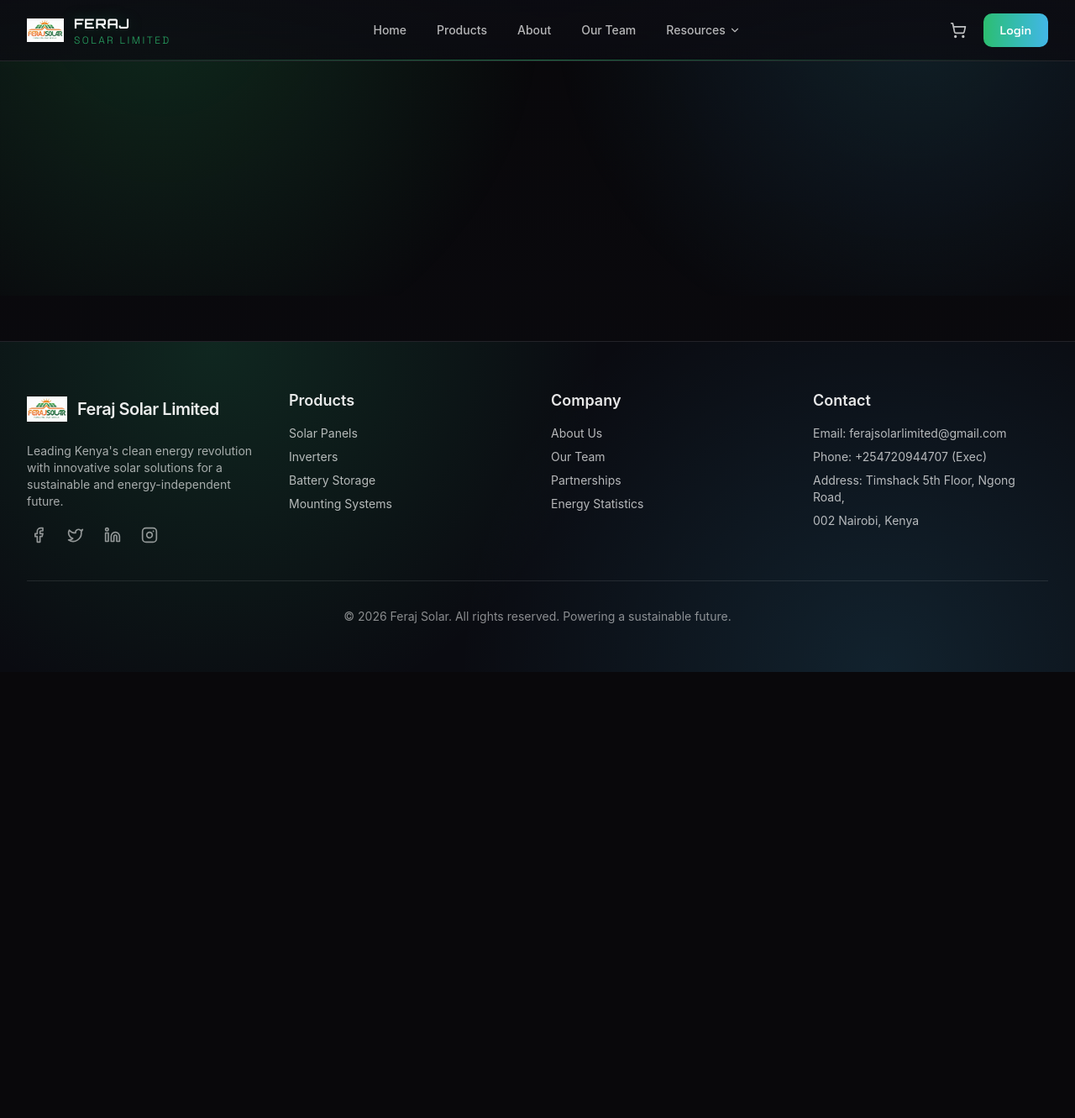
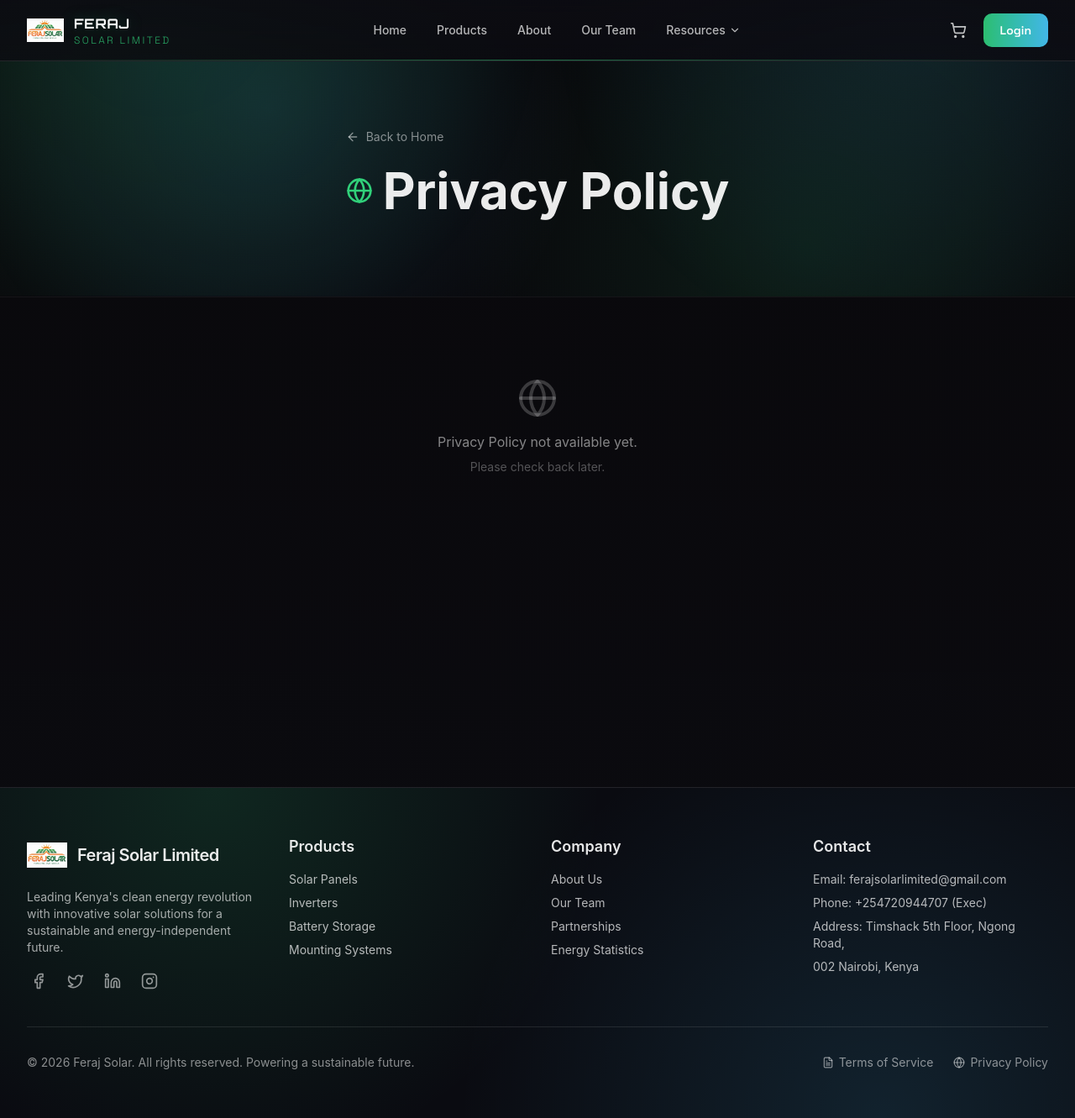
Before and after one commit to louisotieno2001/Feraj-Energy-Limited, a React (Vite) app: page /privacy-policy in a window 1280 px wide. Shown: the whole page at 84% size. Before the commit the page ends 800 px from the top, so only its background shows below. Built offline with nearby package versions, Linux system fonts and the light colour scheme; no server answers; the database is empty.

Commit message:
feat: admin pages for edit and create legal docs and UI pages

```diff
--- a/package.json
+++ b/package.json
@@ -57,12 +57,14 @@
     "react-dnd-html5-backend": "16.0.1",
     "react-globe.gl": "^2.37.0",
     "react-hook-form": "7.55.0",
+    "react-markdown": "^10.1.0",
     "react-popper": "2.3.0",
     "react-resizable-panels": "2.1.7",
     "react-responsive-masonry": "2.7.1",
     "react-router-dom": "^7.12.0",
     "react-slick": "0.31.0",
     "recharts": "2.15.2",
+    "remark-gfm": "^4.0.1",
     "sonner": "2.0.3",
     "tailwind-merge": "3.2.0",
     "three": "^0.182.0",
--- a/src/app/App.tsx
+++ b/src/app/App.tsx
@@ -52,6 +52,16 @@
     default: module.PartnershipRequest,
   }))
 );
+const TermsOfService = lazy(() =>
+  import('@/app/pages/TermsOfService').then((module) => ({
+    default: module.TermsOfService,
+  }))
+);
+const PrivacyPolicy = lazy(() =>
+  import('@/app/pages/PrivacyPolicy').then((module) => ({
+    default: module.PrivacyPolicy,
+  }))
+);
 const WhyGreen = lazy(() =>
   import('@/app/pages/WhyGreen').then((module) => ({
     default: module.WhyGreen,
@@ -98,6 +108,11 @@
 const AdminPartnershipRequests = lazy(() =>
   import('@/app/pages/admin/PartnershipRequests').then((module) => ({
     default: module.PartnershipRequests,
+  }))
+);
+const AdminLegalDocuments = lazy(() =>
+  import('@/app/pages/admin/LegalDocuments').then((module) => ({
+    default: module.LegalDocuments,
   }))
 );
 
@@ -160,6 +175,8 @@
                 path="/partnership-request"
                 element={<PartnershipRequest />}
               />
+              <Route path="/terms-of-service" element={<TermsOfService />} />
+              <Route path="/privacy-policy" element={<PrivacyPolicy />} />
               <Route path="/why-green" element={<WhyGreen />} />
               <Route path="/energy-stats" element={<EnergyStats />} />
               <Route path="/team" element={<Team />} />
@@ -217,6 +234,7 @@
                   path="partnership-requests"
                   element={<AdminPartnershipRequests />}
                 />
+                <Route path="legal-documents" element={<AdminLegalDocuments />} />
                 <Route path="orders" element={<Orders />} />
               </Route>
             </Routes>
--- a/src/app/components/Footer.tsx
+++ b/src/app/components/Footer.tsx
@@ -1,4 +1,4 @@
-import { Facebook, Twitter, Linkedin, Instagram } from 'lucide-react';
+import { Facebook, Twitter, Linkedin, Instagram, FileText, Globe } from 'lucide-react';
 import { Link } from 'react-router-dom';
 
 export function Footer() {
@@ -141,11 +141,27 @@
           </div>
         </div>
 
-        <div className="mt-10 border-t border-white/10 pt-8 text-center text-sm text-white/52">
+        <div className="mt-10 border-t border-white/10 pt-8 flex flex-col sm:flex-row items-center justify-between gap-4 text-sm text-white/52">
           <p>
             &copy; {new Date().getFullYear()} Feraj Solar. All rights reserved.
             Powering a sustainable future.
           </p>
+          <div className="flex items-center gap-6">
+            <Link
+              to="/terms-of-service"
+              className="hover:text-primary transition flex items-center gap-1.5"
+            >
+              <FileText className="h-3.5 w-3.5" />
+              Terms of Service
+            </Link>
+            <Link
+              to="/privacy-policy"
+              className="hover:text-primary transition flex items-center gap-1.5"
+            >
+              <Globe className="h-3.5 w-3.5" />
+              Privacy Policy
+            </Link>
+          </div>
         </div>
       </div>
     </footer>
--- a/src/app/components/layouts/AdminLayout.tsx
+++ b/src/app/components/layouts/AdminLayout.tsx
@@ -11,6 +11,7 @@
   X,
   Home,
   Handshake,
+  FileText,
 } from 'lucide-react';
 import { useState } from 'react';
 import { toast } from 'sonner';
@@ -52,6 +53,12 @@
       name: 'Partnership Requests',
       href: '/admin/partnership-requests',
       icon: Handshake,
+      visible: true,
+    },
+    {
+      name: 'Legal Documents',
+      href: '/admin/legal-documents',
+      icon: FileText,
       visible: true,
     },
   ].filter((item) => item.visible);
--- /dev/null
+++ b/src/app/pages/PrivacyPolicy.tsx
@@ -0,0 +1,110 @@
+import { useState, useEffect } from 'react';
+import { supabase } from '@/lib/supabase';
+import { toast } from 'sonner';
+import { Globe, Calendar, ArrowLeft } from 'lucide-react';
+import { Link } from 'react-router-dom';
+import ReactMarkdown from 'react-markdown';
+import remarkGfm from 'remark-gfm';
+
+interface LegalDocument {
+  id: string;
+  type: string;
+  title: string;
+  content: string;
+  version: number;
+  is_active: boolean;
+  created_at: string;
+  updated_at: string;
+}
+
+export function PrivacyPolicy() {
+  const [document, setDocument] = useState<LegalDocument | null>(null);
+  const [loading, setLoading] = useState(true);
+
+  useEffect(() => {
+    fetchActiveDocument();
+  }, []);
+
+  const fetchActiveDocument = async () => {
+    try {
+      const { data, error } = await supabase
+        .from('legal_documents')
+        .select('*')
+        .eq('type', 'privacy_policy')
+        .eq('is_active', true)
+        .single();
+
+      if (error) throw error;
+      setDocument(data);
+    } catch (error: any) {
+      console.error('Error fetching Privacy Policy:', error);
+      toast.error('Failed to load Privacy Policy');
+    } finally {
+      setLoading(false);
+    }
+  };
+
+  if (loading) {
+    return (
+      <div className="min-h-screen text-white/86">
+        <div className="flex items-center justify-center min-h-[50vh]">
+          <div className="rounded-full border border-white/15 bg-white/6 px-4 py-2 text-sm text-white/72">
+            Loading Privacy Policy...
+          </div>
+        </div>
+      </div>
+    );
+  }
+
+  return (
+    <div className="min-h-screen text-white/86">
+      <section className="relative min-h-[30vh] flex items-center py-20 overflow-hidden">
+        <div className="absolute inset-0 bg-[radial-gradient(circle_at_25%_20%,rgba(73,201,255,0.12),transparent_38%),radial-gradient(circle_at_75%_80%,rgba(49,209,122,0.1),transparent_42%)]" />
+        <div className="relative max-w-4xl mx-auto px-4 sm:px-6 lg:px-8">
+          <Link
+            to="/"
+            className="inline-flex items-center gap-2 text-sm text-white/50 hover:text-white transition mb-6"
+          >
+            <ArrowLeft className="h-4 w-4" />
+            Back to Home
+          </Link>
+          <div className="flex items-center gap-3 mb-4">
+            <Globe className="h-8 w-8 text-primary" />
+            <h1 className="text-5xl md:text-6xl font-bold text-white/92">
+              Privacy Policy
+            </h1>
+          </div>
+          {document && (
+            <p className="text-white/50 flex items-center gap-2">
+              <Calendar className="h-4 w-4" />
+              Last updated: {new Date(document.updated_at).toLocaleDateString('en-US', {
+                year: 'numeric',
+                month: 'long',
+                day: 'numeric',
+              })}
+              {' • '}Version {document.version}
+            </p>
+          )}
+        </div>
+      </section>
+
+      <section className="py-12 border-t border-white/5">
+        <div className="max-w-4xl mx-auto px-4 sm:px-6 lg:px-8">
+          {document ? (
+            <div className="prose prose-invert prose-lg max-w-none prose-headings:text-white/92 prose-p:text-white/70 prose-a:text-primary prose-strong:text-white/90 prose-ul:text-white/70 prose-ol:text-white/70">
+              <ReactMarkdown remarkPlugins={[remarkGfm]}>
+                {document.content}
+              </ReactMarkdown>
+            </div>
+          ) : (
+            <div className="text-center py-12">
+              <Globe className="h-12 w-12 mx-auto mb-4 text-white/20" />
+              <p className="text-white/50">Privacy Policy not available yet.</p>
+              <p className="text-sm text-white/30 mt-2">Please check back later.</p>
+            </div>
+          )}
+        </div>
+      </section>
+    </div>
+  );
+}
```
Also changed, not shown: 1 other file (tests, documents, lock files or other folders).
